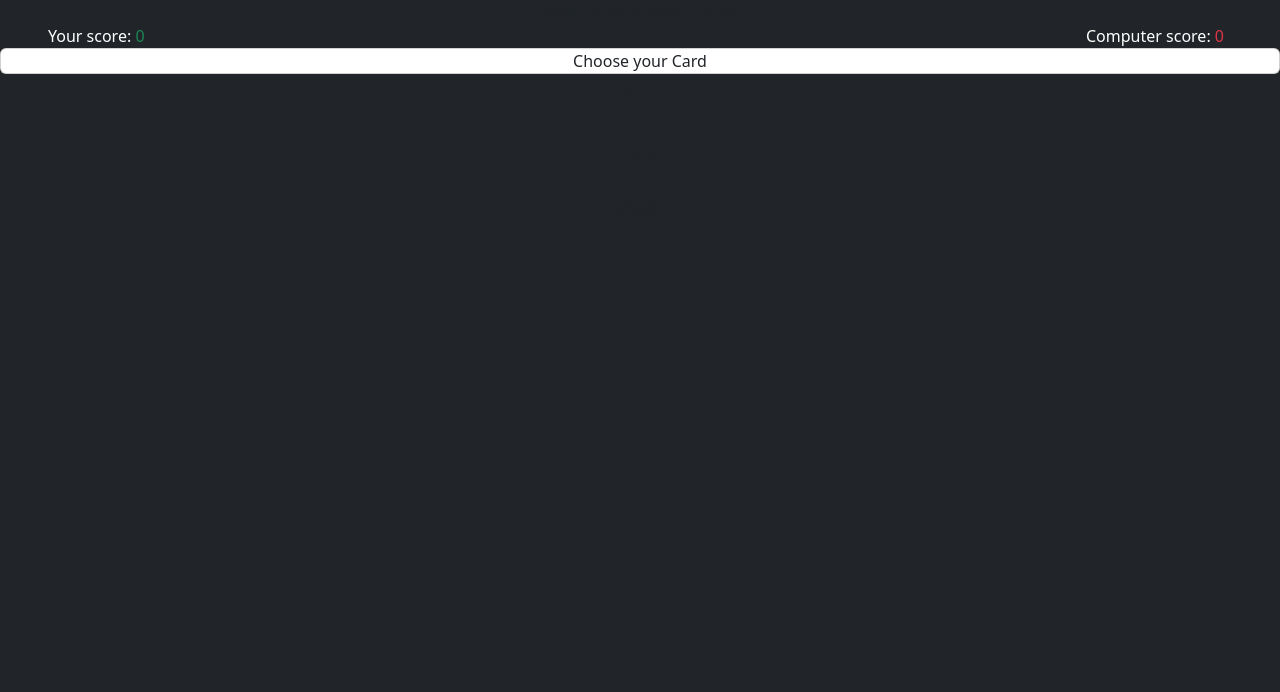
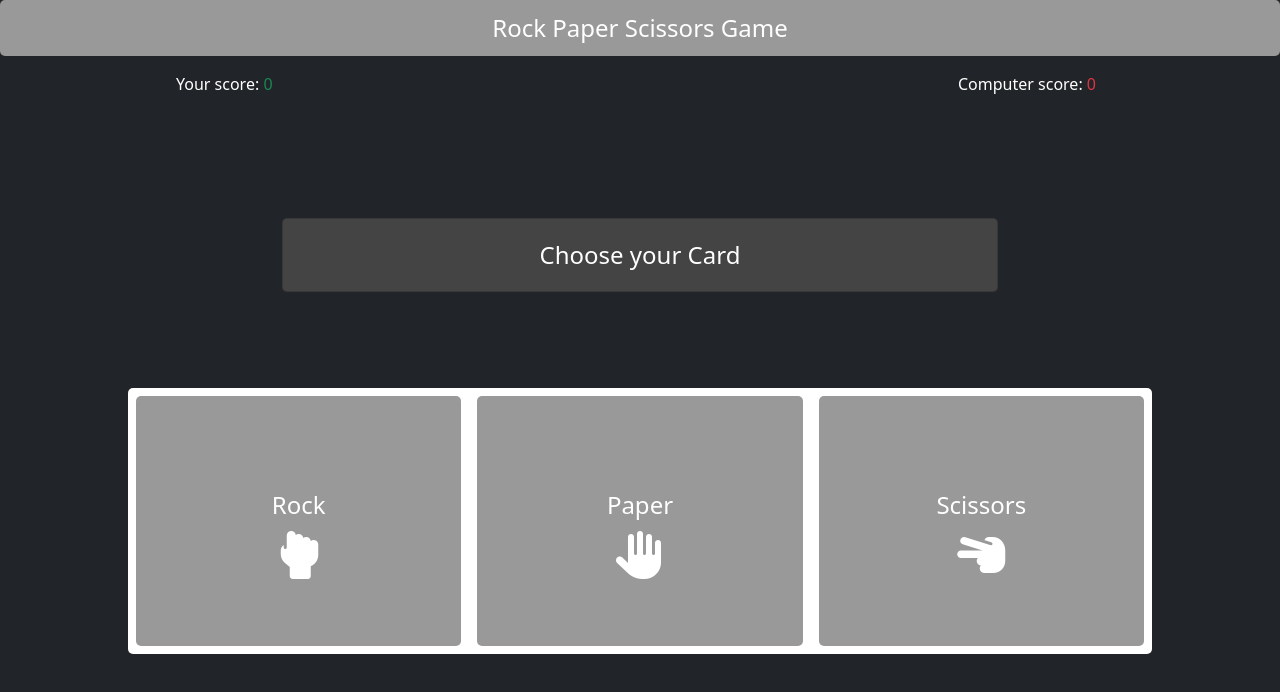
Before and after one commit to rockroman/RPS-Nci-project, a plain HTML site: page index.html in a window 1280 px wide. Drawn offline with nearby package versions, Linux system fonts and the light colour scheme; the site is published under a folder, as on GitHub Pages, so addresses that start at the root find nothing.

Commit message:
Styles path changed

```diff
--- a/index.html
+++ b/index.html
@@ -9,7 +9,7 @@
       integrity="sha384-T3c6CoIi6uLrA9TneNEoa7RxnatzjcDSCmG1MXxSR1GAsXEV/Dwwykc2MPK8M2HN"
       crossorigin="anonymous"
     />
-    <link rel="stylesheet" href="/assets/css/styles.css" />
+    <link rel="stylesheet" href="assets/css/styles.css" />
     <title>Document</title>
   </head>
   <body class="bg-dark">
```
